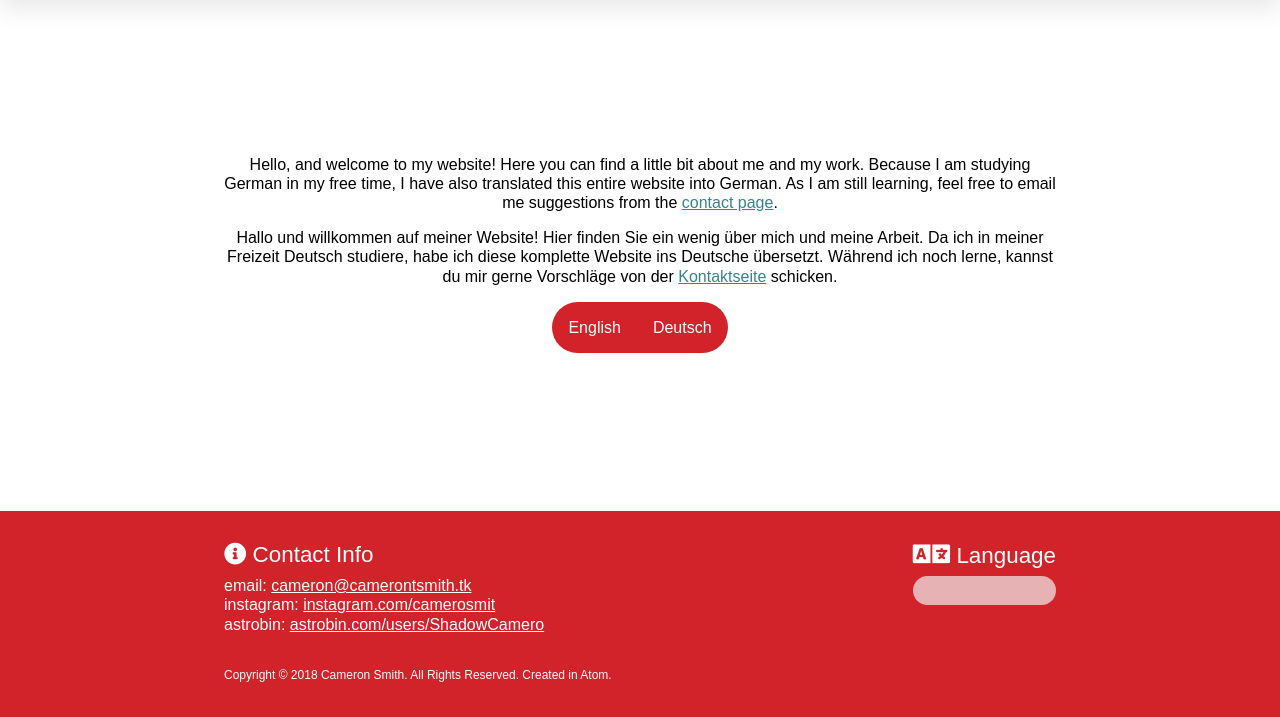
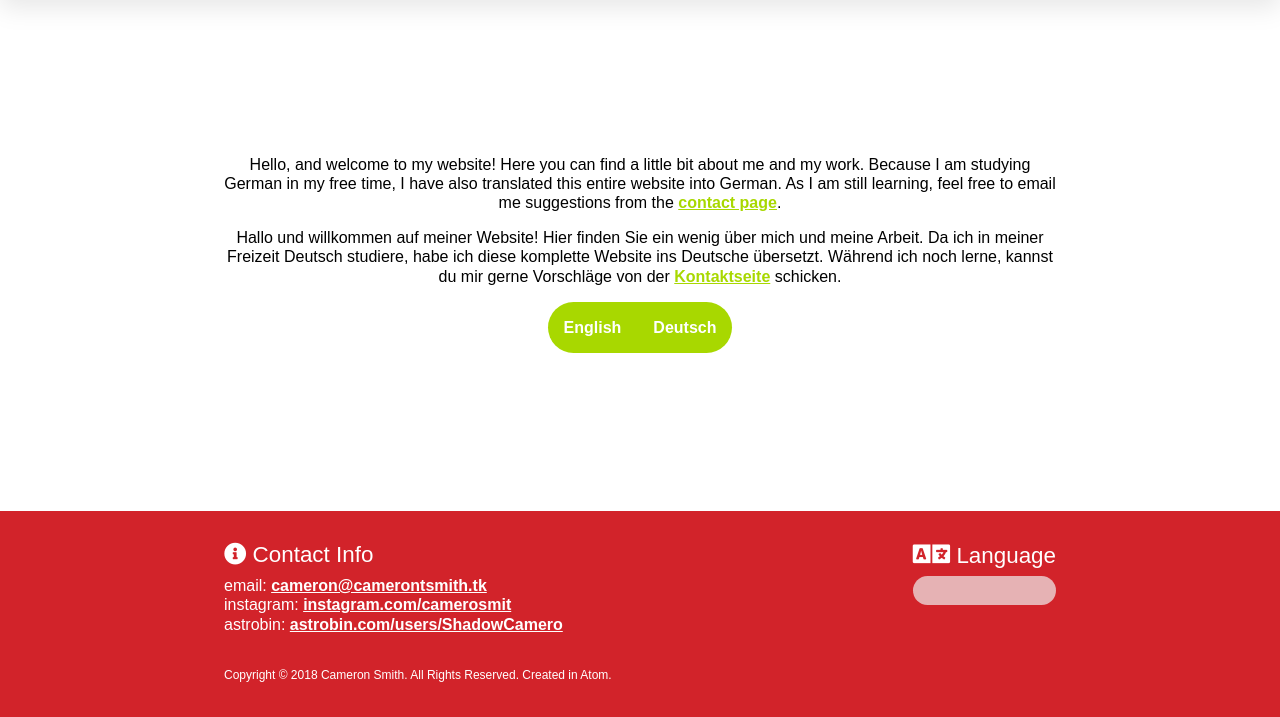
Before and after one commit to DapperOberon/Website, a PHP site: page / in a window 1280 px wide. Shown: the part 83-800 px from the top of the page. Run offline with PHP 8.4, Linux system fonts and the light colour scheme; lists and menus that the app fills with data are empty; some libraries are stand-ins or nearby versions.

Commit message:
Updated the color scheme and added a new "btn-important" class.

```diff
--- a/css/styles.css
+++ b/css/styles.css
@@ -1,6 +1,7 @@
 @media screen {
   a {
-    color: #36848f;
+    color: #a8d800;
+    font-weight: bold;
   }
   a:visited {
     color: #0c2d3d;
@@ -81,7 +82,7 @@
     text-decoration: none;
   }
   .btn:hover {
-    background: #7f1519;
+    background: #b71f24;
   }
   .btn.btn-light {
     background: none;
@@ -90,6 +91,12 @@
   .btn.btn-light:hover {
     background: #d2232a;
     color: #fff;
+  }
+  .btn.btn-important {
+    background-color: #a8d800;
+  }
+  .btn.btn-important:hover {
+    background-color: #93bc00;
   }
   .btn-group .btn:first-of-type {
     border-radius: 100px 0 0 100px;
--- a/css/styles.less
+++ b/css/styles.less
@@ -1,7 +1,12 @@
 // out: styles.css, sourcemap: true, compress: false
 
 @red: #d2232a;
-@dark-red: #7f1519;
+@dark-red: #b71f24;
+@light-grey: #eee9e9;
+@green: #a8d800;
+@dark-green: #93bc00;
+@light-green: #c0d8a8;
+
 @blue: #36848f;
 @dark-blue: #0c2d3d;
 @white: #fff;
@@ -16,7 +21,9 @@
 // Global styles
 @media screen {
   a {
-    color: @blue;
+    color: @green;
+    font-weight: bold;
+
   }
 
   a:visited {
@@ -128,6 +135,14 @@
   .btn.btn-light:hover {
     background: @red;
     color: @white;
+  }
+
+  .btn.btn-important {
+    background-color: @green;
+  }
+
+  .btn.btn-important:hover {
+    background-color: @dark-green;
   }
 
   .btn-group .btn:first-of-type {
--- a/index.php
+++ b/index.php
@@ -31,8 +31,8 @@
         <p class="paragraph">Hello, and welcome to my website! Here you can find a little bit about me and my work. Because I am studying German in my free time, I have also translated this entire website into German. As I am still learning, feel free to email me suggestions from the <a href="http://localhost/camerontsmith.tk/en/#">contact page</a>.</p>
         <p class="paragraph">Hallo und willkommen auf meiner Website! Hier finden Sie ein wenig über mich und meine Arbeit. Da ich in meiner Freizeit Deutsch studiere, habe ich diese komplette Website ins Deutsche übersetzt. Während ich noch lerne, kannst du mir gerne Vorschläge von der <a href="http://localhost/camerontsmith.tk/de/#">Kontaktseite</a> schicken.</p>
         <div class="center btn-group">
-          <a class="btn" href="http://localhost/camerontsmith.tk/en/">English</a>
-          <a class="btn" href="http://localhost/camerontsmith.tk/de/">Deutsch</a>
+          <a class="btn btn-important" href="http://localhost/camerontsmith.tk/en/">English</a>
+          <a class="btn btn-important" href="http://localhost/camerontsmith.tk/de/">Deutsch</a>
         </div>
       </main>
 
```
